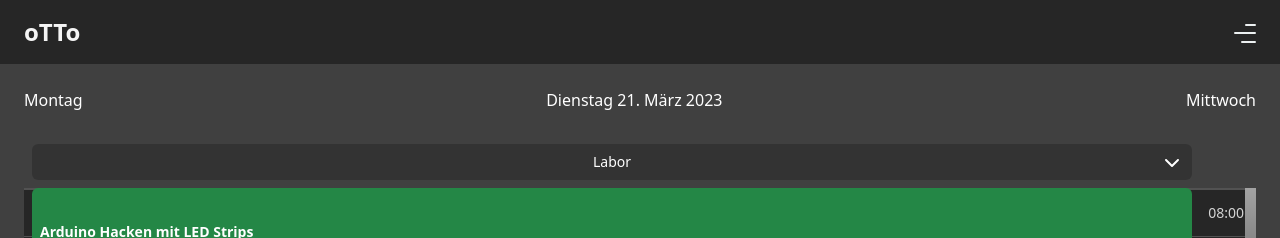
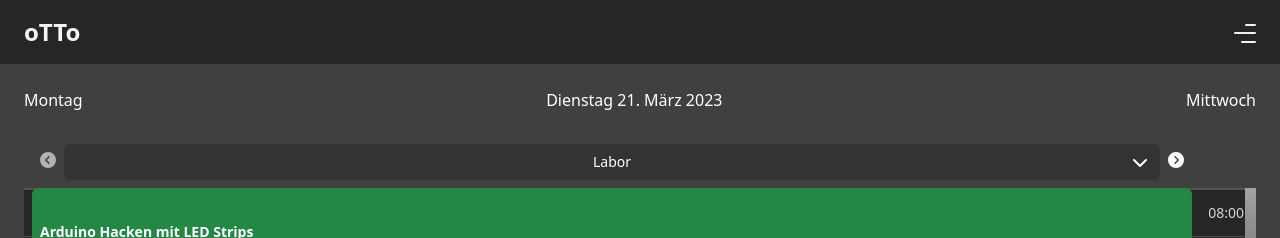
Before and after one commit to mayflower/oTTo, a Vue app in the folder packages/frontend/: page / in a window 1280 px wide. Shown: the top 238 px of the page. Built offline with nearby package versions, Linux system fonts and the light colour scheme.

Commit message:
adds paging for rooms

```diff
--- a/packages/frontend/src/icons.ts
+++ b/packages/frontend/src/icons.ts
@@ -1,6 +1,20 @@
 import { library } from '@fortawesome/fontawesome-svg-core'
-import { faUser, faClock, faLocationDot, faChevronDown } from '@fortawesome/free-solid-svg-icons'
+import {
+  faUser,
+  faClock,
+  faLocationDot,
+  faChevronDown,
+  faCircleChevronLeft,
+  faCircleChevronRight
+} from '@fortawesome/free-solid-svg-icons'
 
 export function initializeIcons() {
-  library.add(faUser, faClock, faLocationDot, faChevronDown)
+  library.add(
+    faUser,
+    faClock,
+    faLocationDot,
+    faChevronDown,
+    faCircleChevronLeft,
+    faCircleChevronRight
+  )
 }
--- a/packages/frontend/src/views/TimeTableView.vue
+++ b/packages/frontend/src/views/TimeTableView.vue
@@ -6,12 +6,20 @@
       <div>Mittwoch</div>
     </div>
     <div class="flex w-full pr-14">
-      <div class="flex-1 p-2">
-        <div>
+      <div class="flex-1 p-2 flex">
+        <button
+          @click="paginateRooms(-1)"
+          class="px-2 py-1 h-1"
+          :class="{ 'opacity-60': selectedRoom === 0 }"
+          :disabled="selectedRoom === 0"
+        >
+          <fa-icon icon="fa fa-circle-chevron-left"></fa-icon>
+        </button>
         <RoomDropdownComponent
           :rooms="rooms"
           :selected-room-index="selectedRoom"
           @on-room-click="(data) => changeRoom(data)"
+          class="flex-1"
         >
           <div class="flex-1">{{ rooms[selectedRoom].name }}</div>
 
@@ -21,7 +29,14 @@
             aria-hidden="true"
           />
         </RoomDropdownComponent>
-        </div>
+        <button
+          @click="paginateRooms(1)"
+          class="px-2 py-1 h-1"
+          :class="{ 'opacity-60': selectedRoom === rooms.length - 1 }"
+          :disabled="selectedRoom === rooms.length - 1"
+        >
+          <fa-icon icon="fa fa-circle-chevron-right"></fa-icon>
+        </button>
       </div>
     </div>
     <div data-simplebar :style="{ height: 'calc(100vh - 250px)' }">
@@ -72,4 +87,10 @@ function changeRoom(index: number) {
 }
 
 const rooms = getRooms()
+
+function paginateRooms(direction: -1 | 1) {
+  if (selectedRoom.value === 0 && direction === -1) return
+  if (selectedRoom.value === rooms.length - 1 && direction === 1) return
+  selectedRoom.value = selectedRoom.value + direction
+}
 </script>
```
Lines whose indentation alone changed are shown as unchanged.
